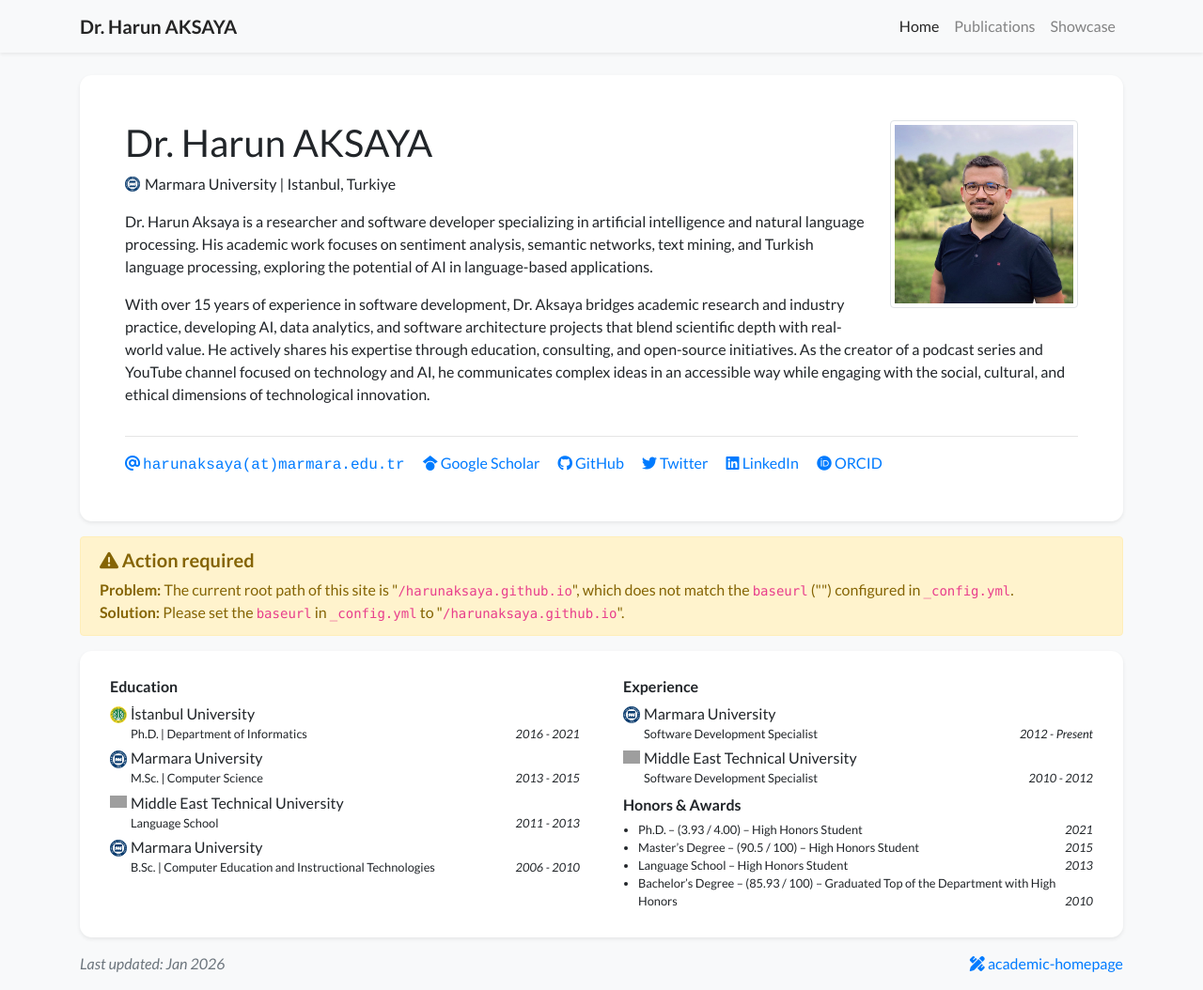
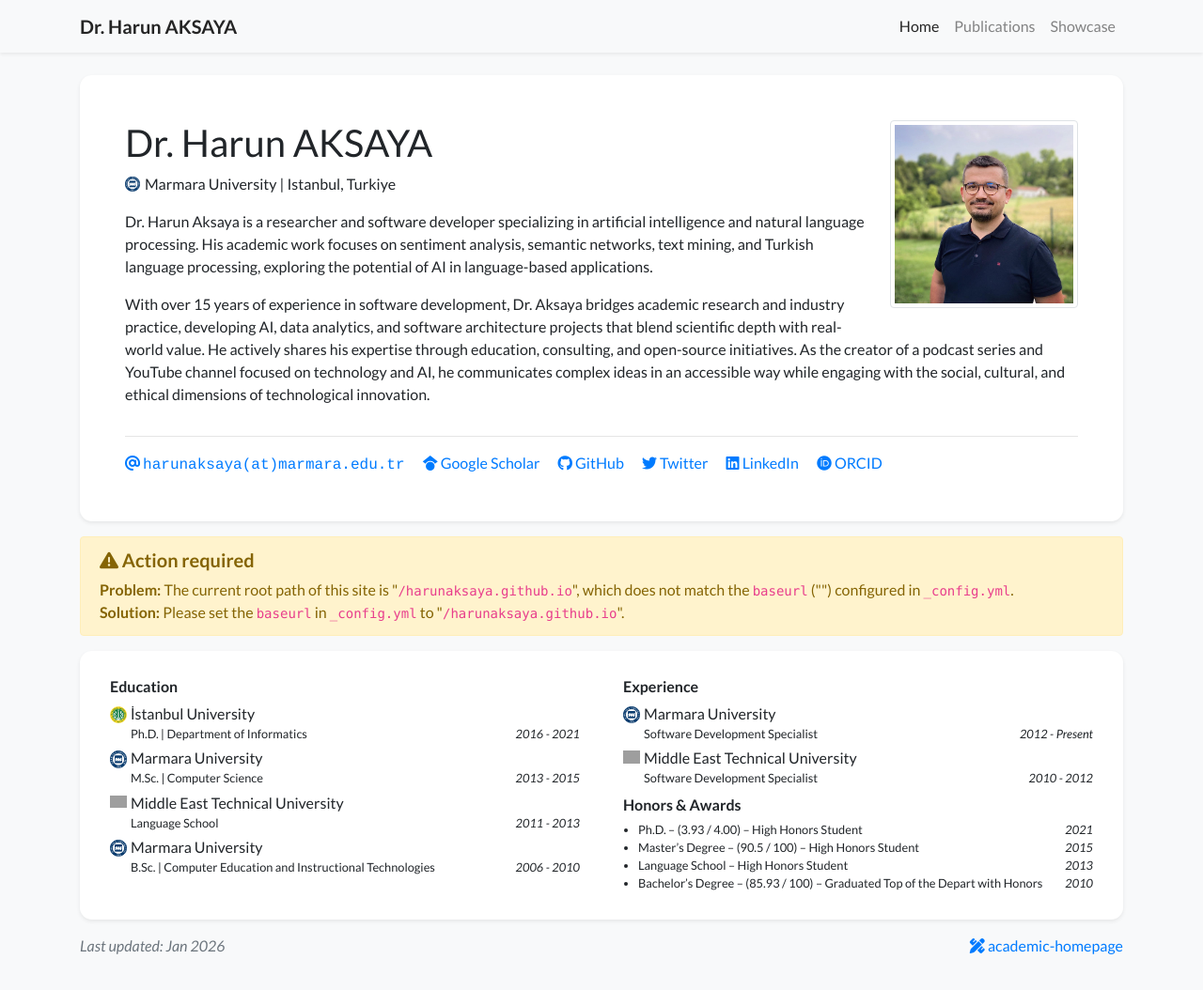
Before and after one commit to harunaksaya/harunaksaya.github.io, a Jekyll site: the page built from index.html, in a window 1280 px wide and 1054 px high. Shown: the whole window at 94% size. Built offline with Jekyll 4.4.1, drawn with Linux system fonts in a browser that asks for light colours; nearby versions of some CDN libraries; a style sheet for code colours, icons or effects is not loaded; grey boxes are pictures that could not be loaded.

```diff
--- a/_data/profile.yml
+++ b/_data/profile.yml
@@ -72,5 +72,5 @@
   date: 2015
 - name: Language School – High Honors Student
   date: 2013
-- name: Bachelor’s Degree – (85.93 / 100) – Graduated Top of the Department with High Honors
+- name: Bachelor’s Degree – (85.93 / 100) – Graduated Top of the Depart with Honors
   date: 2010
```
